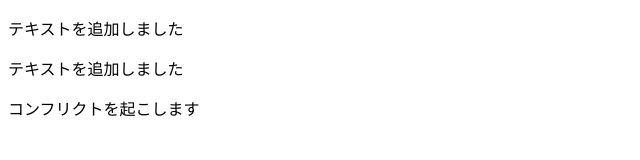
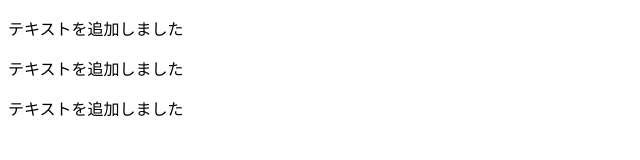
Before and after one commit to genjp1/test, a plain HTML site: page index.html in a window 1280 px wide. Shown: the full height of the page, 0-640 px from the left. Drawn offline with Linux system fonts and the light colour scheme.

Commit message:
テキストを追加しました

```diff
--- a/index.html
+++ b/index.html
@@ -9,7 +9,7 @@
 
     <p>テキストを追加しました</p>
     <p>テキストを追加しました</p>
-    <p>コンフリクトを起こします</p>
+    <p>テキストを追加しました</p>
 
 
 </body>
```
